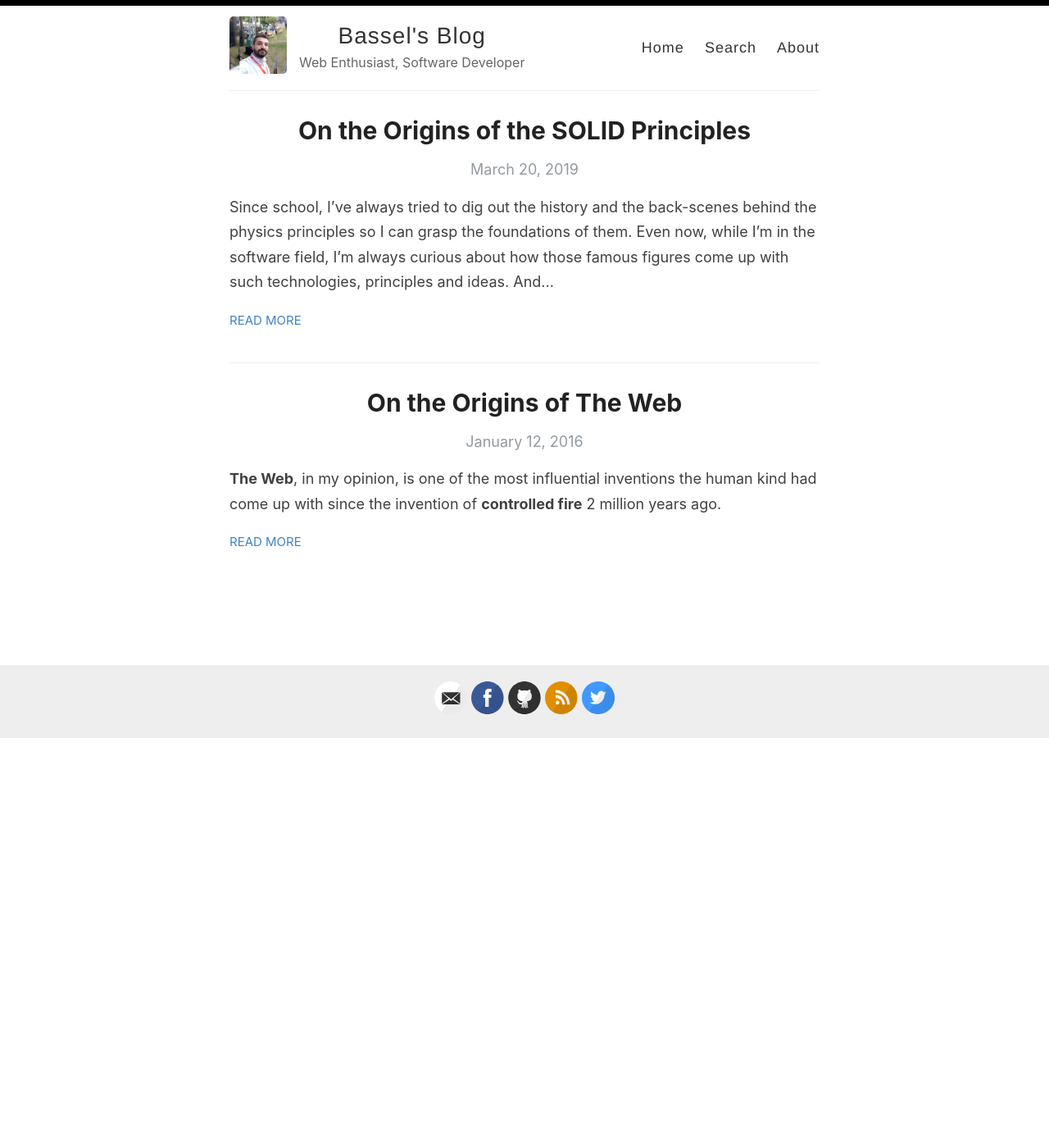
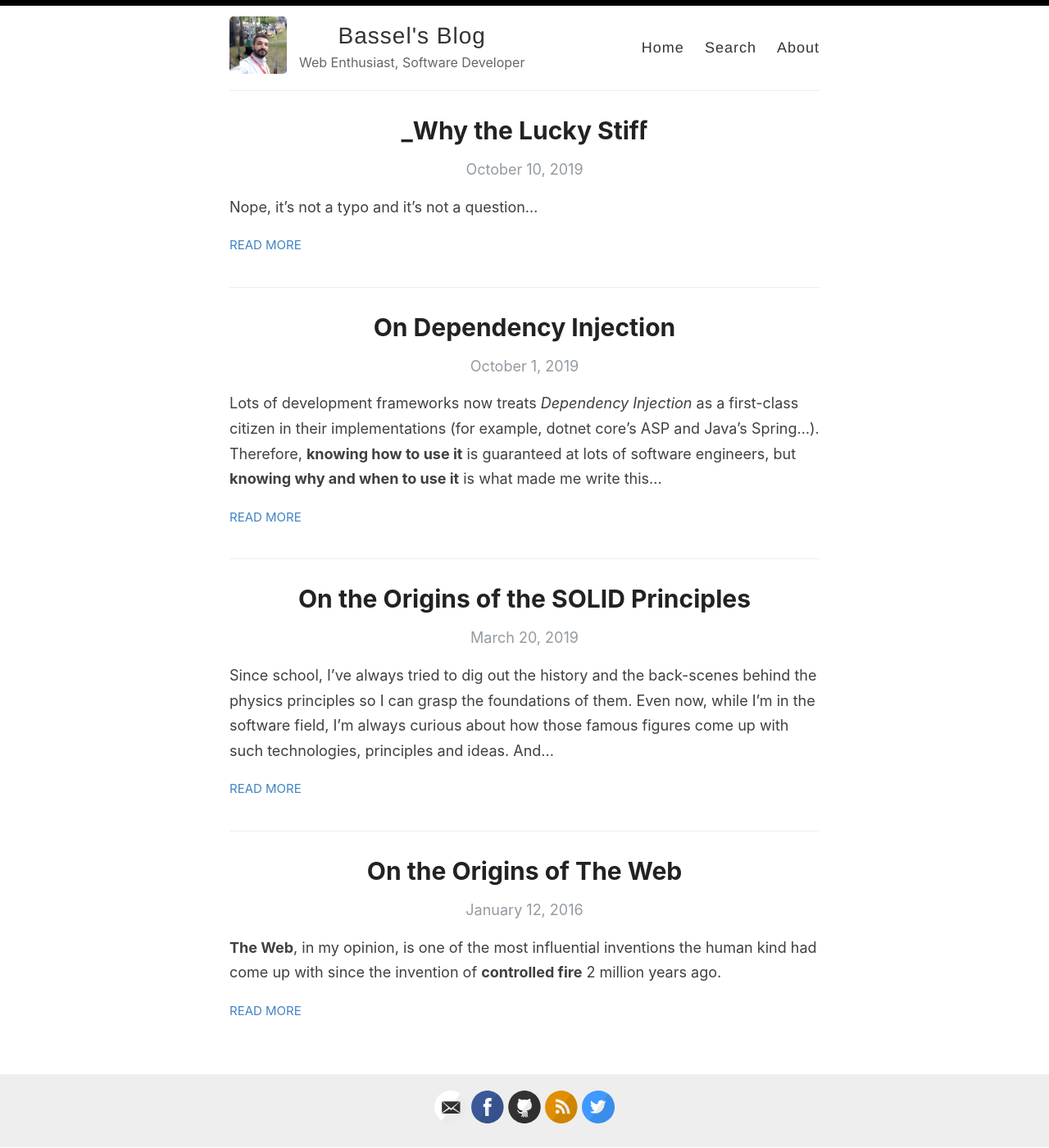
Before and after one commit to bass3l/bass3l.me, a Jekyll site: the page built from index.html, in a window 1280 px wide. Shown: the whole page at 82% size. Built offline with Jekyll 4.4.1, drawn with Linux system fonts in a browser that asks for light colours; the list of posts is cut into pages by our own code; before the commit the page ends 901 px from its top, so only the background shows below that; some of the changed lines change nothing that is shown.

Commit message:
Add 'On Dependency Injection', '_Why the lucky stiff', image_src meta tag

````diff
--- a/_layouts/default.html
+++ b/_layouts/default.html
@@ -11,6 +11,11 @@
 
     <meta name="theme-color" content="#000000">
     <link rel="icon" type="image/png" sizes="32x32" href="{{ site.baseurl }}/images/favicon.ico">
+
+    {% if page.image != nil %}
+      <meta property="image_src" content="{{ page.image }}">
+    {% endif %}
+
   </head>
 
   <body>
--- /dev/null
+++ b/_posts/2019-10-01-on-dependency-injection.md
@@ -0,0 +1,100 @@
+---
+layout: post
+title: On Dependency Injection
+comments: false
+---
+
+Lots of development frameworks now treats *Dependency Injection* as a first-class citizen in their implementations (for example, dotnet core's ASP and Java's Spring...). Therefore, **knowing how to use it** is guaranteed at lots of software engineers, but **knowing why and when to use it** is what made me write this post as all of my posts :P.
+<!--more-->
+
+Dependency Injection **is not a design pattern**, it's a technique to apply the design pattern that it was intended to do, and it's **Dependency Inversion**. And actually, understanding Dependency Inversion makes the former a lot easier to understand and even apply without using any third-party libraries (IoC containers) or even in a framework that doesn't use it.
+
+## Problem
+
+Let's take an example, suppose we have a class called `Painter`, this class has a method called `Paint()` which its responsibility is to paint something on the screen:
+
+```c#
+public class Painter {
+    public void Paint(string whatToPaint){
+        //some logic
+        //...
+
+        Screen screen = new Screen();
+        screen.WriteOut(whatToPaint);
+    }
+}
+```
+
+As we can see, the class `Painter` uses *(depends)* on class `Screen` to be able to draw on the screen, all looks good. Now, let's suppose that the product owner walks in and says: I want our software to be able to paint on a printer or a screen based on some configurations... so it's time to hit the keyboard typing.
+
+At first glance, one would suggest to create a `PrinterPainter` class along with the previous `ScreenPainter` class to achieve the requirements. But if the logic of the painting is changed, then we'll have two places to adjust (bugs here we come), further more if new requirements where added, for example the need for a new class `ImageFilePainter` that draws what to print on a `jpg` file, then we'll have 3 places to adjust in the future... not good.
+
+## Dependency Inversion to the Rescue
+
+All of our painting utilities paint out something (`screen.WriteOut()`), so let's create an interface that defines that painting behavior:
+
+```c#
+public interface IPaintingUtility {
+    void WriteOut(string _);
+}
+```
+
+We make our utility class inherit that behavior:
+
+```c#
+public class Screen : IPaintingUtility {
+    public void WriteOut(string whatToWrite){
+        //screen painting logic
+    }
+}
+
+public class Printer : IPaintingUtility {
+    public void WriteOut(string whatToWrite){
+        //printer painting logic
+    }
+}
+
+public class JPGImage : IPaintingUtility {
+    public void WriteOut(string whatToWrite){
+        //jpg image painting logic
+    }
+}
+```
+
+Now, we make our `Painter` depends on our interface `IPaintingUtility` in the following manner:
+
+```c#
+public class Painter{
+    private IPaintingUtility paintingUtility;
+
+    public Painter(IPaintingUtility paintingUtility){
+        this.paintingUtility = paintingUtility;
+    }
+
+    public void Paint(string whatToPaint){
+        //some logic
+        //...
+
+        this.paintingUtility.WriteOut(whatToPaint);
+    }
+}
+```
+
+As we see, `Painter` is no longer depending on the concrete implementation of the painting utility, it depends on the interface, so the dependency is **inverted**. In addition, it's no longer responsible for creating the painting utility, it gets **injected** to it.
+
+```c#
+public class Program {
+    public static void main(...args){
+        IPaintingUtility paintingUtility = new Screen();
+
+        Painter painter = new Painter(paintingUtility); // inject the paintingUtility to Painter
+        painter.paint();
+    }
+}
+```
+
+There are a lot of situations on our days of coding that can leverage the Dependency Inversion principle, for example creating a logger that logs to the console in the dev environment while it logs to a file in staging or doesn't log at all in production.
+
+The previous technique is called *Constructor-Based Dependency Injection*, and there are a lot more techniques, and in case of heavy use of Dependency Injection, there is something called Inversion of Control (IoC) containers that are responsible of initiating your objects and their dependency graphs, let's leave that for another post.
+
+But one thing we should consider, using this principle requires a good amount of requirements analyzing because using it extensively you will end up with an inverted software hell, specially that it can be used simply every where. Just simply ask yourself, Am I going to change my logger any soon? be careful of the Second System Syndrome, and know that premature optimization is the root of all evil.
--- /dev/null
+++ b/_posts/2019-10-10-_why-the-lucky-stiff.md
@@ -0,0 +1,29 @@
+---
+layout: post
+title: _Why the Lucky Stiff
+comments: false
+image: https://res.cloudinary.com/bass3l/image/upload/v1570739691/why-the-lucky-stiff_hge6v1.jpg
+---
+
+Nope, it's not a typo and it's not a question...
+<!--more-->
+
+![_why](https://res.cloudinary.com/bass3l/image/upload/v1570739691/why-the-lucky-stiff_hge6v1.jpg)
+
+*Why the Lucky Stiff* or *_why* as often abbreviated, is a famous programmer in the Ruby (programming language) community, and he's also described as one of the most unusual, and beloved, computer programmers in the world. but _why is that? ;)
+
+_why was an artist, and his medium was the software. He didn't seek fame, he only wanted to help people in learning how to program while having fun. He had a tremendous impact on the ruby community creating numerous projects that he took care of to be super easy for newbie people in Ruby.
+
+In 2004, _why published the most bizarre and lovely programming manual called **why's (poignant) Guide to Ruby** which brought the Ruby language to the masses. The book is basically an adventure of two cartoon foxes and a magical elf with a pet ham that makes star monkeys. The book is considered a landmark and is unusual among programming books in that it includes quite a lot of strange humor and narrative side tracks which are sometimes completely unrelated to the topic. Many motifs have become inside jokes in the Ruby community, such as references to the words "chunky bacon".
+
+![_why](https://poignant.guide/images/the.foxes-4b.png)
+
+[With a musical soundtrack for his book!](https://poignant.guide/soundtrack/)
+
+_why wanted to be anonymous, when people started to pierce into his personal life, he committed Infosuicide in 2009, he deleted his twitter and his projects repositories, mirrors only now remains of him. His famous book is available in PDF and HTML [here](https://poignant.guide).
+
+![_why](https://poignant.guide/images/about.the.poignant.guide-2.jpg)
+
+#### References
+* [why the lucky stiff on Wiki](https://en.wikipedia.org/wiki/Why_the_lucky_stiff).
+* [A lovely documentary](https://www.youtube.com/watch?v=64anPPVUw5U).
````
